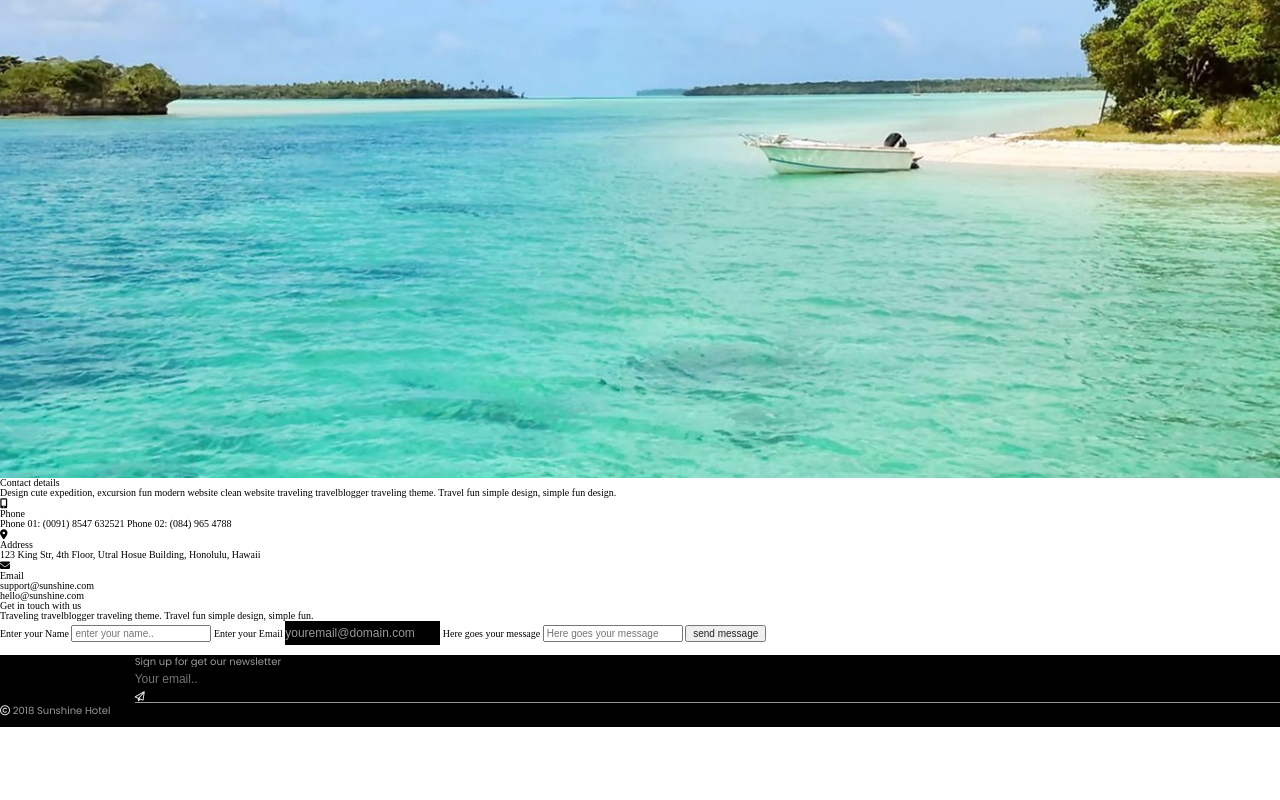
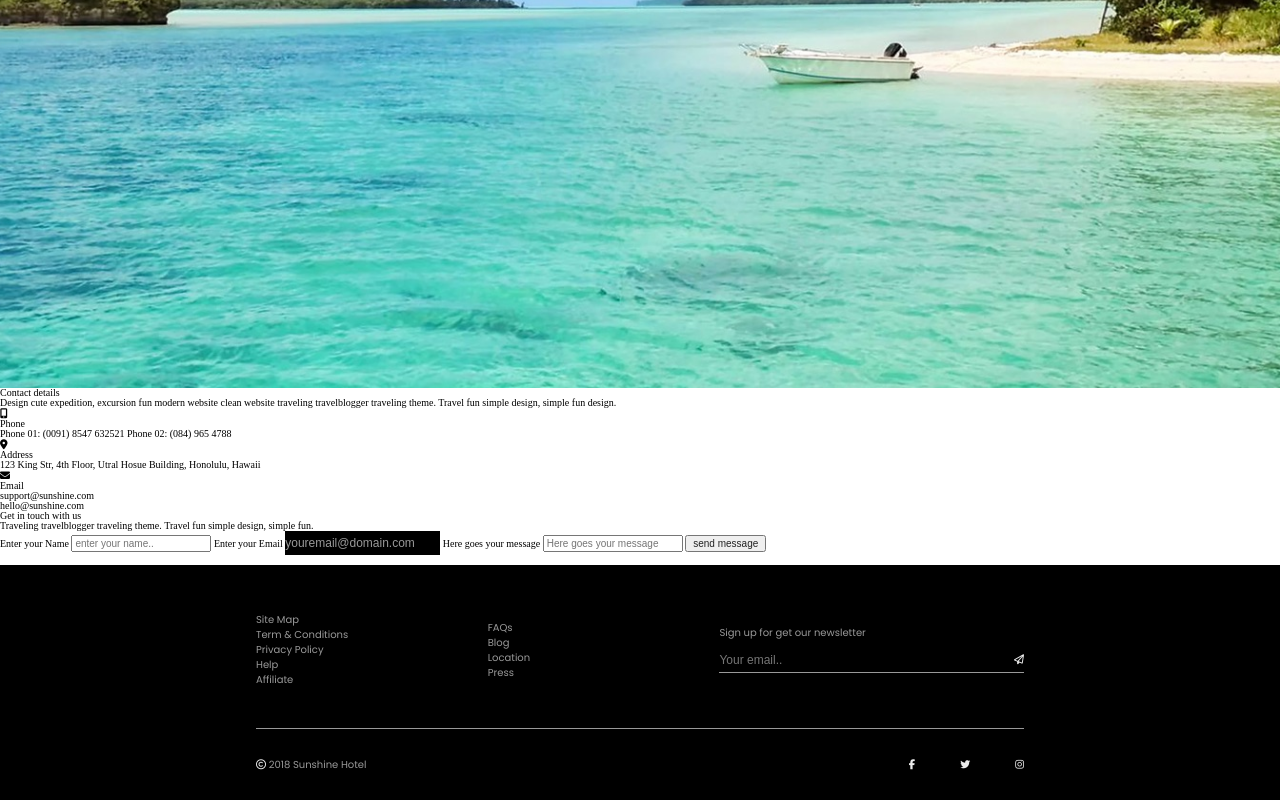
Before and after one commit to MxCabrera/miguel-cabrera-project-two, a plain HTML site: page pages/contact.html in a window 1280 px wide. Shown: the part 412-1212 px from the top of the page. Before the commit the page ends 1141 px from the top, so only its background shows below. Drawn offline with nearby package versions, Linux system fonts and the light colour scheme; a web font is replaced by a local one.

Commit message:
completed multi-header and footer

```diff
--- a/pages/contact.html
+++ b/pages/contact.html
@@ -14,10 +14,11 @@
 
 <body>
     <header>
-        <div class="home-header-wrapper">
+        <div class="fixed">
+            <div class="wrapper-header">
                 <div class="home-header-container">
                     <nav>
-                    <ul class="flex">
+                        <ul class="flex-header flex">
                             <div class="first-nav flex">
                                 <li><a href="../index.html">home</a></li>
                                 <li><a href="https://www.google.ca">about</a></li>
@@ -36,6 +37,7 @@
                             </div>
                         </ul>
                     </nav>
+                </div>
             </div>
         </div>
         <div class="header-image"></div>
@@ -81,36 +83,38 @@
     </main>
 
     <footer>
-        <div class="wrapper">
-            <div class="flex">
-                <ul>
-                    <li><a href="">Site Map</a></li>
-                    <li><a href="">Term & Conditions</a></li>
-                    <li><a href="">Privacy Policy</a></li>
-                    <li><a href="">Help</a></li>
-                    <li><a href="">Affiliate</a></li>
+        <div class="wrapper-footer">
+            <div class="footer-flex flex">
+                <ul class="footer-pages">
+                    <li><a href="https://www.google.ca">Site Map</a></li>
+                    <li><a href="https://www.google.ca">Term & Conditions</a></li>
+                    <li><a href="https://www.google.ca">Privacy Policy</a></li>
+                    <li><a href="https://www.google.ca">Help</a></li>
+                    <li><a href="https://www.google.ca">Affiliate</a></li>
                 </ul>
-                <ul>
-                    <li><a href="">FAQs</a></li>
-                    <li><a href="">Blog</a></li>
-                    <li><a href="">Location</a></li>
-                    <li><a href="">Press</a></li>
+                <ul class="footer-pages">
+                    <li><a href="https://www.google.ca">FAQs</a></li>
+                    <li><a href="blog.html">Blog</a></li>
+                    <li><a href="https://www.google.ca">Location</a></li>
+                    <li><a href="https://www.google.ca">Press</a></li>
                 </ul>
                 <div class="form-footer">
                     <p>Sign up for get our newsletter</p>
+                    <div class="flex">
                         <form action="">
                             <label class="visuallyHidden" for="email">Email</label>
                             <input type="email" name="email" id="email" placeholder="Your email..">
                         </form>
-                    <i class="far fa-paper-plane"></i>
+                        <a href="https://www.hotmail.com"><i class="far fa-paper-plane"></i></a>
                     </div>
                 </div>
-            <div>
+            </div>
+            <div class="flex footer-line">
                 <p class="copyright"><i class="far fa-copyright"></i> 2018 Sunshine Hotel</p>
-                <div>
-                    <i class="fab fa-facebook-f"></i>
-                    <i class="fab fa-twitter"></i>
-                    <i class="fab fa-instagram"></i>
+                <div class="footer-social-media">
+                    <a href="https://www.facebook.com"><i class="fab fa-facebook-f"></i></a>
+                    <a href="https://www.twitter.com"><i class="fab fa-twitter"></i></a>
+                    <a href="https://www.instagram.com"><i class="fab fa-instagram"></i></a>
                 </div>
             </div>
         </div>
```
Also changed, not shown: index.html (+9 -9 lines), pages/blog.html (+17 -13 lines). Lines whose indentation alone changed are shown as unchanged.
